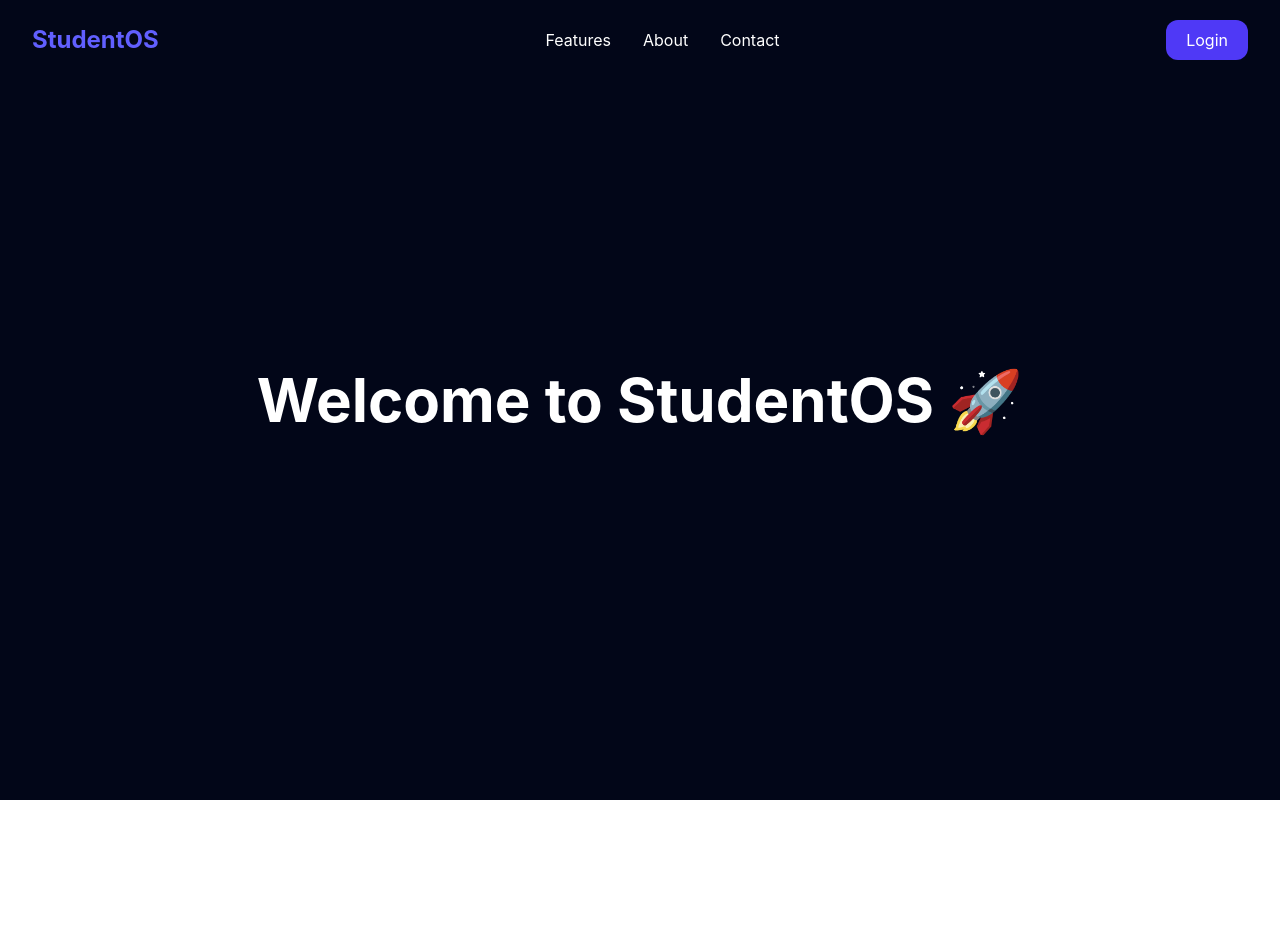
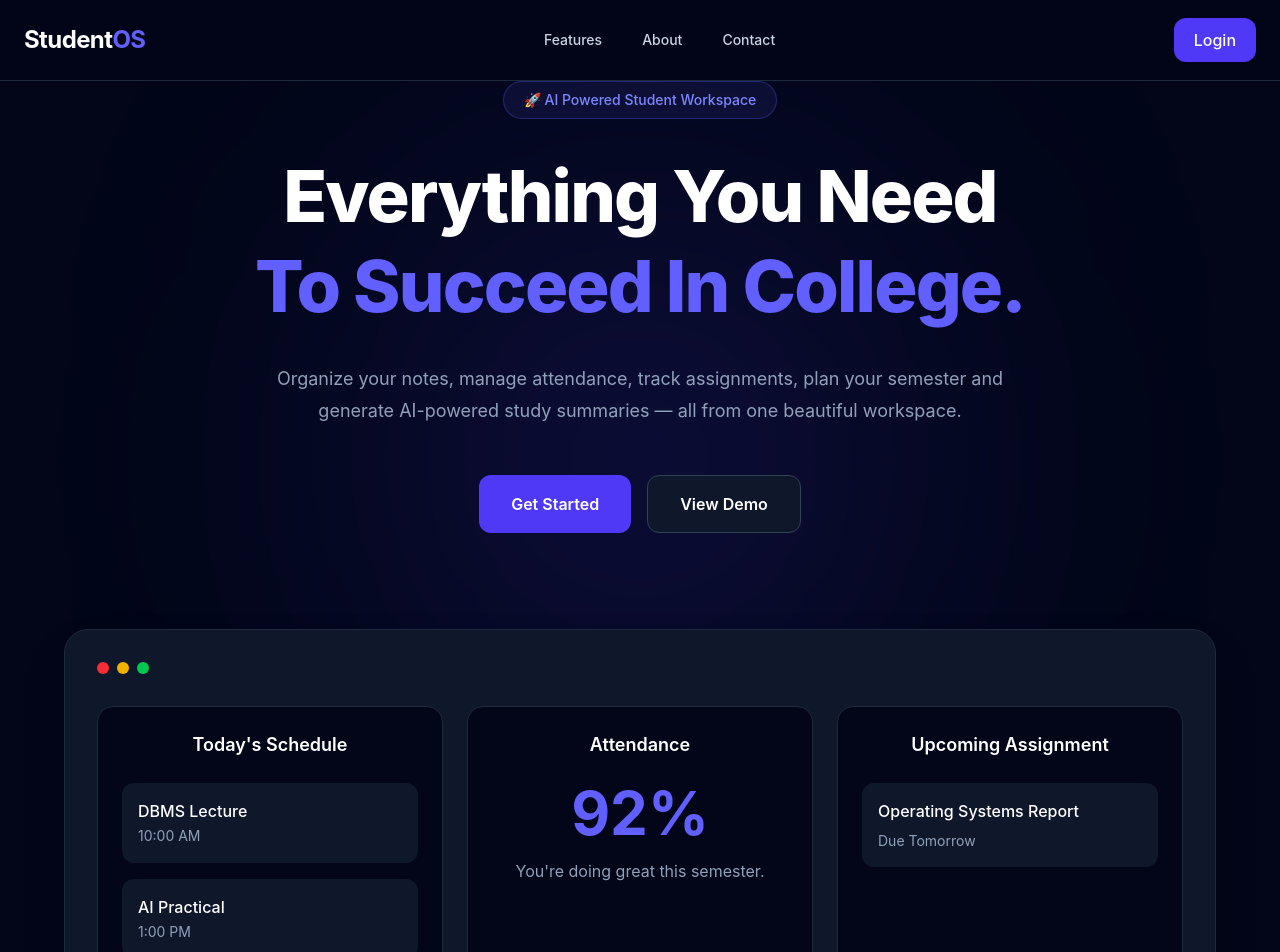
Before and after one commit to Vaidik1199/studentos, a React app in the folder frontend/: page / in a window 1280 px wide. Shown: the top 952 px of the page. Before the commit the page ends 800 px from the top, so only its background shows below. Built offline with nearby package versions, Linux system fonts and the light colour scheme; the HTML template or start-up script is replaced by a standard one.

Commit message:
build landing page with navbar and hero section

```diff
--- /dev/null
+++ b/frontend/src/components/Hero.jsx
@@ -0,0 +1,137 @@
+function Hero() {
+  return (
+    <section className="relative overflow-hidden">
+
+      {/* Background Glow */}
+
+      <div className="absolute left-1/2 top-32 h-[500px] w-[500px] -translate-x-1/2 rounded-full bg-indigo-600/20 blur-[150px]" />
+
+      <div className="relative mx-auto flex min-h-[88vh] max-w-7xl flex-col items-center justify-center px-6 text-center">
+
+        {/* Badge */}
+
+        <div className="mb-8 rounded-full border border-indigo-500/30 bg-indigo-500/10 px-5 py-2 text-sm font-medium text-indigo-400">
+          🚀 AI Powered Student Workspace
+        </div>
+
+        {/* Heading */}
+
+        <h1 className="max-w-5xl text-5xl font-extrabold leading-tight tracking-tight md:text-7xl">
+          Everything You Need
+          <br />
+          <span className="text-indigo-500">
+            To Succeed In College.
+          </span>
+        </h1>
+
+        {/* Description */}
+
+        <p className="mt-8 max-w-3xl text-lg leading-8 text-slate-400">
+          Organize your notes, manage attendance, track assignments,
+          plan your semester and generate AI-powered study summaries —
+          all from one beautiful workspace.
+        </p>
+
+        {/* Buttons */}
+
+        <div className="mt-12 flex flex-col gap-4 sm:flex-row">
+
+          <button className="rounded-xl bg-indigo-600 px-8 py-4 font-semibold text-white transition-all duration-300 hover:scale-105 hover:bg-indigo-700 hover:shadow-xl hover:shadow-indigo-600/30">
+            Get Started
+          </button>
+
+          <button className="rounded-xl border border-slate-700 bg-slate-900 px-8 py-4 font-semibold text-white transition hover:border-slate-600">
+            View Demo
+          </button>
+
+        </div>
+
+        {/* Dashboard Preview */}
+
+        <div className="mt-24 w-full max-w-6xl rounded-3xl border border-slate-800 bg-slate-900 p-8 shadow-2xl">
+
+          {/* Browser Bar */}
+
+          <div className="mb-8 flex items-center gap-2">
+            <div className="h-3 w-3 rounded-full bg-red-500"></div>
+            <div className="h-3 w-3 rounded-full bg-yellow-500"></div>
+            <div className="h-3 w-3 rounded-full bg-green-500"></div>
+          </div>
+
+          {/* Dashboard */}
+
+          <div className="grid gap-6 md:grid-cols-3">
+
+            <div className="rounded-2xl border border-slate-800 bg-slate-950 p-6">
+
+              <h3 className="mb-6 text-lg font-semibold">
+                Today's Schedule
+              </h3>
+
+              <div className="space-y-4 text-left">
+
+                <div className="rounded-xl bg-slate-900 p-4">
+                  <p className="font-medium">DBMS Lecture</p>
+                  <span className="text-sm text-slate-400">
+                    10:00 AM
+                  </span>
+                </div>
+
+                <div className="rounded-xl bg-slate-900 p-4">
+                  <p className="font-medium">AI Practical</p>
+                  <span className="text-sm text-slate-400">
+                    1:00 PM
+                  </span>
+                </div>
+
+              </div>
+
+            </div>
+
+            <div className="rounded-2xl border border-slate-800 bg-slate-950 p-6">
+
+              <h3 className="mb-6 text-lg font-semibold">
+                Attendance
+              </h3>
+
+              <p className="text-6xl font-bold text-indigo-500">
+                92%
+              </p>
+
+              <p className="mt-4 text-slate-400">
+                You're doing great this semester.
+              </p>
+
+            </div>
+
+            <div className="rounded-2xl border border-slate-800 bg-slate-950 p-6">
+
+              <h3 className="mb-6 text-lg font-semibold">
+                Upcoming Assignment
+              </h3>
+
+              <div className="rounded-xl bg-slate-900 p-4 text-left">
+
+                <p className="font-medium">
+                  Operating Systems Report
+                </p>
+
+                <p className="mt-2 text-sm text-slate-400">
+                  Due Tomorrow
+                </p>
+
+              </div>
+
+            </div>
+
+          </div>
+
+        </div>
+
+      </div>
+
+    </section>
+  );
+}
+
+export default Hero;
--- a/frontend/src/components/layout/Navbar.jsx
+++ b/frontend/src/components/layout/Navbar.jsx
@@ -1,19 +1,43 @@
+const navLinks = [
+  { name: "Features", href: "#features" },
+  { name: "About", href: "#about" },
+  { name: "Contact", href: "#contact" },
+];
+
 function Navbar() {
   return (
-    <nav className="flex justify-between items-center px-8 py-5">
-      <h1 className="text-2xl font-bold text-indigo-500">
-        StudentOS
-      </h1>
+    <nav className="sticky top-0 z-50 border-b border-slate-800 bg-slate-950/80 backdrop-blur-lg">
+      <div className="mx-auto flex h-20 max-w-7xl items-center justify-between px-6">
 
-      <div className="flex gap-8">
-        <a href="#">Features</a>
-        <a href="#">About</a>
-        <a href="#">Contact</a>
+        {/* Logo */}
+
+        <a
+          href="/"
+          className="text-2xl font-bold tracking-tight text-white transition hover:text-indigo-400"
+        >
+          Student<span className="text-indigo-500">OS</span>
+        </a>
+
+        {/* Navigation */}
+
+        <div className="hidden items-center gap-10 md:flex">
+          {navLinks.map((link) => (
+            <a
+              key={link.name}
+              href={link.href}
+              className="text-sm font-medium text-slate-300 transition hover:text-white"
+            >
+              {link.name}
+            </a>
+          ))}
+        </div>
+
+        {/* Login Button */}
+
+        <button className="rounded-xl bg-indigo-600 px-5 py-2.5 font-medium text-white transition-all duration-300 hover:bg-indigo-700 hover:shadow-lg hover:shadow-indigo-600/30">
+          Login
+        </button>
       </div>
-
-      <button className="bg-indigo-600 text-white px-5 py-2 rounded-xl hover:bg-indigo-700 transition">
-        Login
-      </button>
     </nav>
   );
 }
--- a/frontend/src/pages/Home/Home.jsx
+++ b/frontend/src/pages/Home/Home.jsx
@@ -1,15 +1,11 @@
 import Navbar from "../../components/layout/Navbar";
+import Hero from "../../components/Hero";
 
 function Home() {
   return (
     <div className="min-h-screen bg-slate-950 text-white">
       <Navbar />
-
-      <div className="flex items-center justify-center h-[80vh]">
-        <h1 className="text-6xl font-bold">
-          Welcome to StudentOS 🚀
-        </h1>
-      </div>
+      <Hero />
     </div>
   );
 }
```
